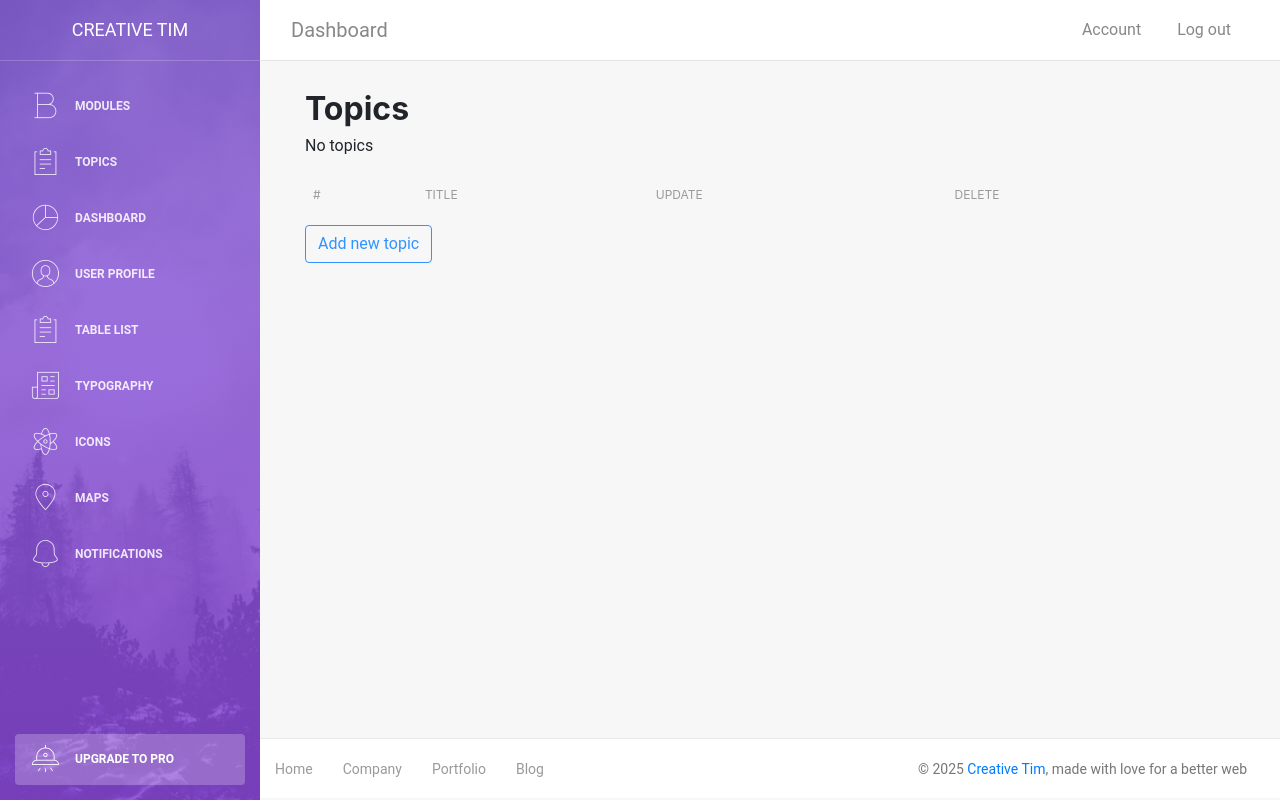
After one commit to Bohdan11Dii/py-track-backend, a Django app: page /cousres/topics/ in a window 1280 px wide. The commit adds this page. Run offline with Django 5.2, Linux system fonts and the light colour scheme; data that the repository does not hold is empty; some libraries are stand-ins or nearby versions.

Commit message:
Make CRUD for Topic model

```diff
--- a/courses/urls.py
+++ b/courses/urls.py
@@ -1,5 +1,5 @@
 from django.urls import path
-from courses.views import index, ModuleListView, ModuleCreateView, ModuleDeleteView, ModuleUpdateView
+from courses.views import index, ModuleListView, ModuleCreateView, ModuleDeleteView, ModuleUpdateView, TopicListView, TopicCreateView, TopicUpdateView, TopicDeleteView
 
 urlpatterns = [
     path('', index, name='index'),
@@ -7,6 +7,10 @@ urlpatterns = [
     path('modules/create/', ModuleCreateView.as_view(), name='module-create'),
     path('modules/<slug:slug>/update', ModuleUpdateView.as_view(), name='module-update'),
     path('modules/<slug:slug>/delete', ModuleDeleteView.as_view(), name='module-delete'),
+    path('topics/', TopicListView.as_view(), name='topic-list'),
+    path('topics/create/', TopicCreateView.as_view(), name='topic-create'),
+    path('topics/<slug:slug>/update', TopicUpdateView.as_view(), name='topic-update'),
+    path('topics/<slug:slug>/delete', TopicDeleteView.as_view(), name='topic-delete'),
 
 ]
 
--- a/courses/views.py
+++ b/courses/views.py
@@ -3,14 +3,15 @@ from django.shortcuts import render
 from django.urls import reverse_lazy
 from django.views import generic
 
-from courses.forms import ModuleForm
-from courses.models import Module
+from courses.forms import ModuleForm, TopicForm
+from courses.models import Module, Topic
 
 
 def index(request):
     return render(request, "courses/module/index.html")
 
 
+# Make CRUD for Module models
 class ModuleListView(generic.ListView):
     model = Module
     template_name = "courses/module/module_list.html"
@@ -38,3 +39,37 @@ class ModuleDeleteView(generic.DeleteView):
     success_url = reverse_lazy("courses:module-list")
     slug_field = 'slug'
     slug_url_kwarg = 'slug'
+
+
+# Make CRUD for Topic models
+class TopicListView(generic.ListView):
+    model = Topic
+    queryset = Topic.objects.select_related('module').order_by('order')
+    template_name = "courses/topic/topic_list.html"
+
+
+class TopicCreateView(generic.CreateView):
+    model = Topic
+    form_class = TopicForm
+    template_name = "courses/topic/topic_form.html"
+    success_url = reverse_lazy("courses:topic-list")
+
+    def get_queryset(self):
+        return Topic.objects.select_related('module')
+
+
+class TopicUpdateView(generic.UpdateView):
+    model = Topic
+    form_class = TopicForm
+    template_name = "courses/topic/topic_form.html"
+    success_url = reverse_lazy("courses:topic-list")
+    slug_field = 'slug'
+    slug_url_kwarg = 'slug'
+
+
+class TopicDeleteView(generic.DeleteView):
+    model = Topic
+    template_name = "courses/topic/topic_confirm_delete.html"
+    success_url = reverse_lazy("courses:topic-list")
+    slug_field = 'slug'
+    slug_url_kwarg = 'slug'
--- /dev/null
+++ b/templates/courses/topic/topic_list.html
@@ -0,0 +1,62 @@
+{% extends 'base.html' %}
+{% load static %}
+
+
+{% block content %}
+
+    <section class="py-6 bg-light-primary">
+        <div class="container">
+            <h2 class="font-weight-bold">Topics</h2>
+
+
+            <table class="table">
+                <thead>
+                <tr>
+                    <th scope="col">#</th>
+                    <th scope="col">Title</th>
+                    <th scope="col">Update</th>
+                    <th scope="col">Delete</th>
+                </tr>
+                </thead>
+                <tbody>
+                {% for topic in topic_list %}
+                    <tr>
+                        <th scope="row">{{ topic.id }}</th>
+                        <td>{{ topic.title }}</td>
+
+                        <td>
+                            {% if topic.slug %}
+                                <a href="{% url 'courses:topic-update' topic.slug %}">
+                                    <button type="button" class="btn btn-outline-warning">Update</button>
+
+                                </a>
+                            {% else %}<span>Saving...</span>
+                            {% endif %}
+                        </td>
+
+                        <td>
+                            <a href="{% url 'courses:topic-delete' topic.slug %}">
+                                <button type="button" class="btn btn-outline-danger">Delete</button>
+                            </a>
+                        </td>
+                    </tr>
+
+                {% empty %}
+
+                    <p>No topics</p>
+
+                {% endfor %}
+                </tbody>
+            </table>
+            <a href="{% url 'courses:topic-create' %}">
+                <button class="btn btn-outline-primary">Add new
+                    topic
+                </button>
+            </a>
+
+
+        </div>
+    </section>
+
+
+{% endblock %}
--- a/templates/includes/sidebar.html
+++ b/templates/includes/sidebar.html
@@ -12,6 +12,13 @@
                 <a class="nav-link" href="{% url 'courses:module-list' %}">
                     <i class="nc-icon nc-bold"></i>
                     <p>Modules</p>
+                </a>
+            </li>
+            <li class="nav-item">
+                <a class="nav-link" href="{% url 'courses:topic-list' %}">
+                    <i class="nc-icon nc-notes"></i>
+                    <p>Topics</p>
+
                 </a>
             </li>
             <li class="nav-item">
```
Also changed, not shown: courses/forms.py (+7 -1 lines), courses/models.py (+46 -15 lines), static/css/module.css (deleted, +0 -31 lines), templates/courses/topic/topic_confirm_delete.html (added, +33 -0 lines), templates/courses/topic/topic_form.html (added, +17 -0 lines), courses/migrations/0001_initial.py.
